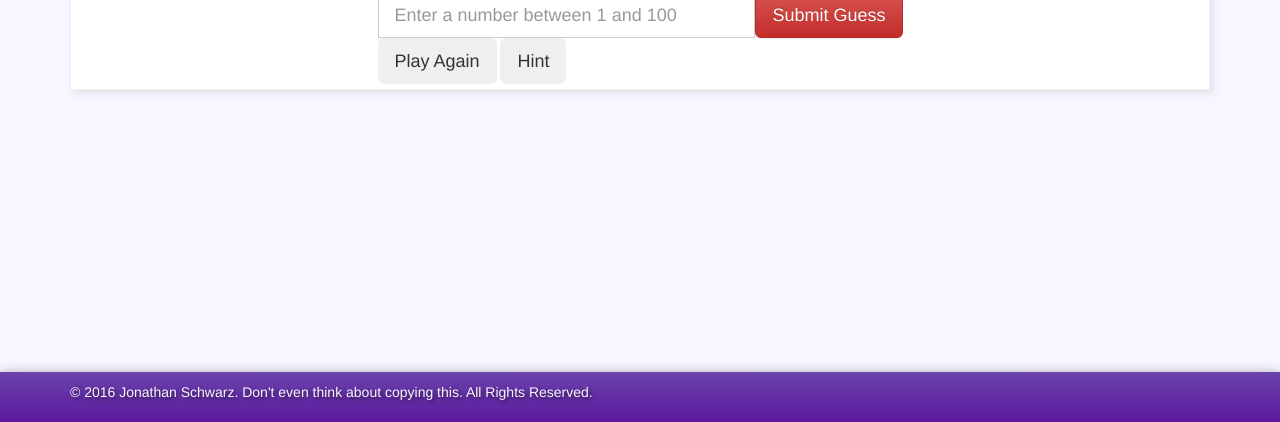
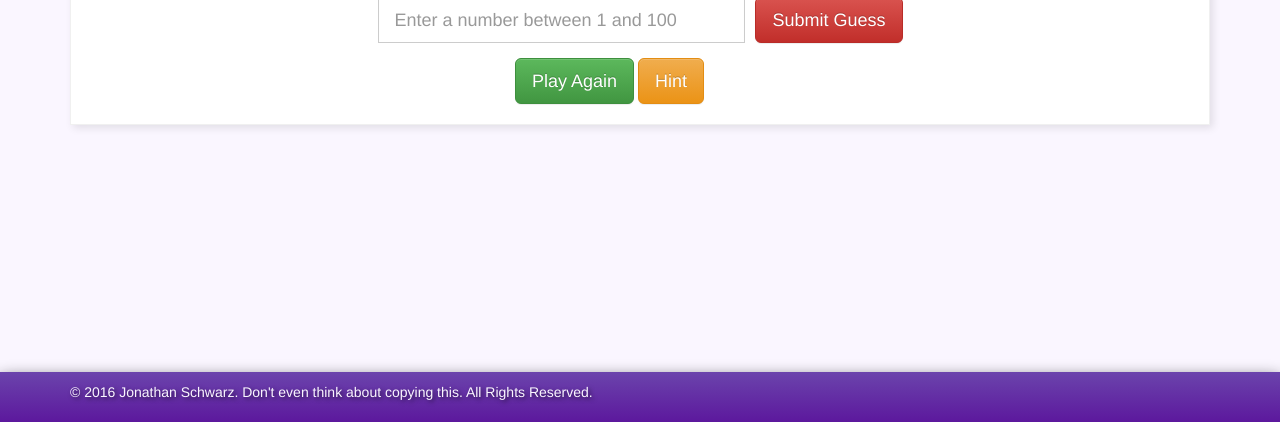
Before and after one commit to jes708/wggg, a plain HTML site: page index.html in a window 1280 px wide. Shown: the part 378-800 px from the top of the page. Drawn offline with nearby package versions, Linux system fonts and the light colour scheme.

Commit message:
initial HTML and CSS preJS

```diff
--- a/css/style.css
+++ b/css/style.css
@@ -52,7 +52,7 @@ section {
 
 .center-scrunch {
   width: 525px;
-  margin: 0 auto;
+  margin: 15px auto;
 }
 
 .input-group {
@@ -62,3 +62,12 @@ section {
 .center {
   text-align: center;
 }
+
+#aux-btns {
+  width: 250px;
+  margin: 15px auto;
+}
+
+.btn-spacer {
+  margin-left: 10px;
+}
--- a/index.html
+++ b/index.html
@@ -40,10 +40,12 @@
             <input type="text" placeholder="Enter a number between 1 and 100" class="input-lg form-control">
           </div>
           <div class="input-group-btn">
-            <button type="button" id="playersGuess" onclick="doesNumberToGuessExist()" class="btn btn-lg btn-secondary btn-danger">Submit Guess</button>
+            <button type="button" id="playersGuess" onclick="doesNumberToGuessExist()" class="btn btn-lg btn-secondary btn-danger btn-spacer">Submit Guess</button>
           </div>
-            <button type="button" id="playAgain" onclick="doesNumberToGuessExist()" class="btn btn-lg btn-secondary">Play Again</button>
-            <button type="button" id="Hint" onclick="doesNumberToGuessExist()" class="btn btn-lg btn-secondary">Hint</button>
+          <div id="aux-btns">
+            <button type="button" id="playAgain" onclick="doesNumberToGuessExist()" class="btn btn-lg btn-secondary btn-success">Play Again</button>
+            <button type="button" id="Hint" onclick="doesNumberToGuessExist()" class="btn btn-lg btn-secondary btn-warning">Hint</button>
+          </div>
         </div>
       </section>
     </main>
```
